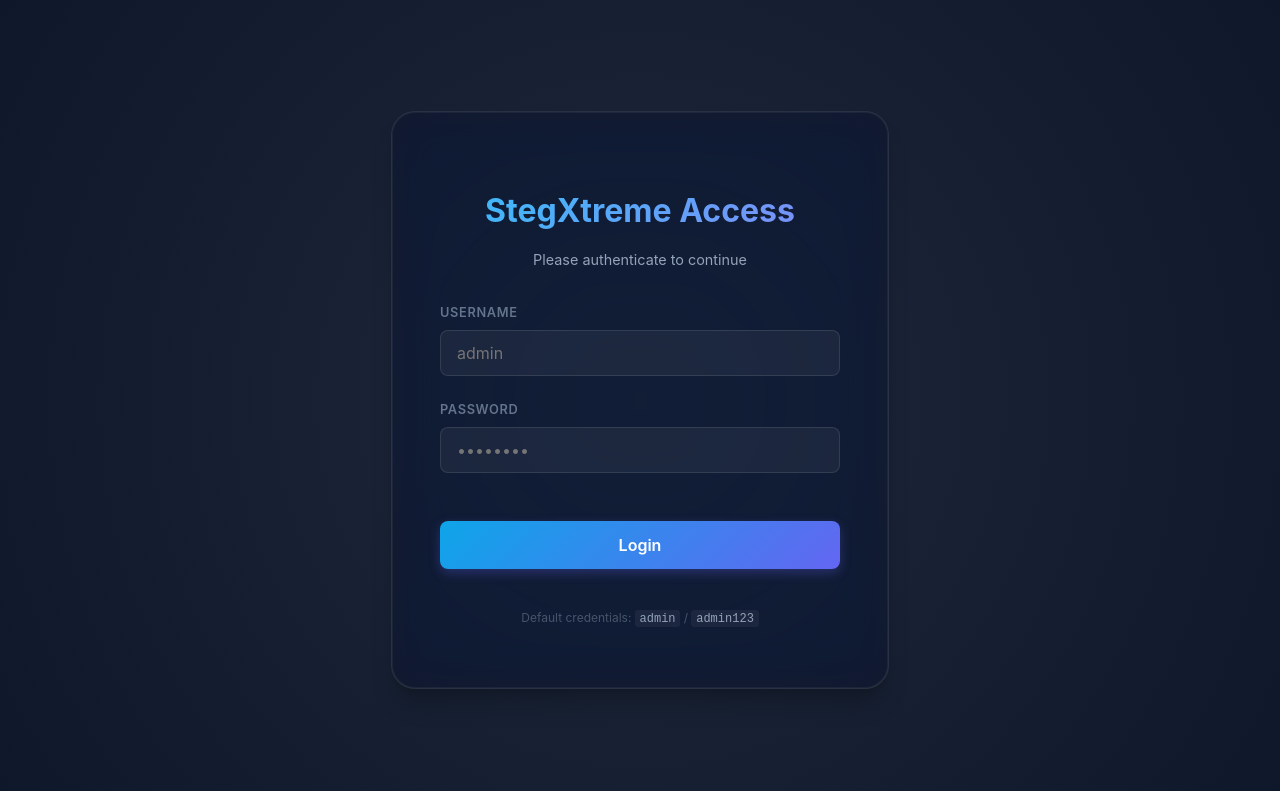
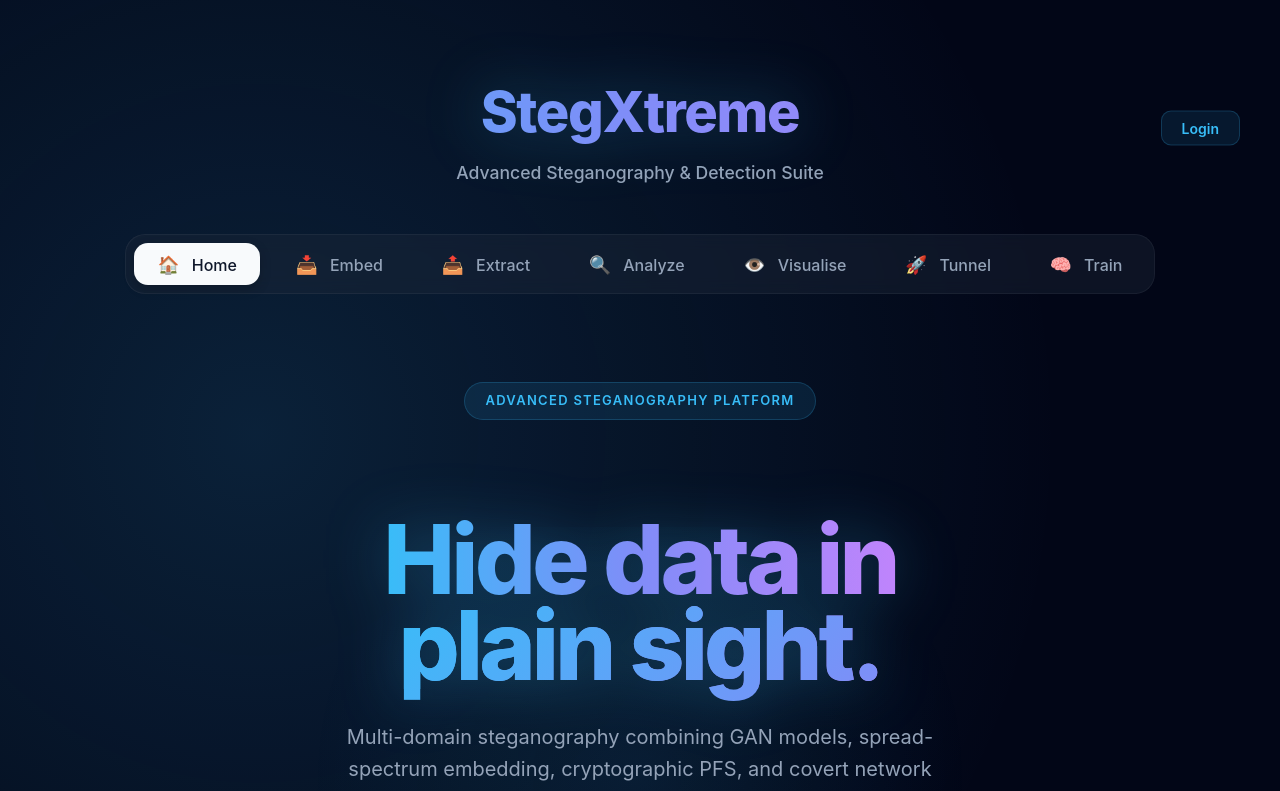
Before and after one commit to cryptocrushers-ah/StegXtreme, a React app in the folder frontend/: page / in a window 1280 px wide. Shown: the top 791 px of the page. Built offline with nearby package versions, Linux system fonts and the light colour scheme; no server answers; the HTML template or start-up script is replaced by a standard one.

Commit message:
Refactor: Public cover page with smart auth triggers and improved connectivity error handling

```diff
--- a/frontend/src/App.css
+++ b/frontend/src/App.css
@@ -12,16 +12,12 @@
 }
 
 .logout-btn {
-  position: absolute;
-  top: 50%;
-  right: 0;
-  transform: translateY(-50%);
   width: auto !important;
   margin-top: 0 !important;
   background: rgba(239, 68, 68, 0.1) !important;
   border: 1px solid rgba(239, 68, 68, 0.2) !important;
   color: #ef4444 !important;
-  padding: 0.5rem 1rem !important;
+  padding: 0.5rem 1.25rem !important;
   font-size: 0.875rem !important;
   border-radius: 10px !important;
   box-shadow: none !important;
@@ -48,6 +44,33 @@
   }
 }
 
+.header-actions {
+  position: absolute;
+  top: 50%;
+  right: 0;
+  transform: translateY(-50%);
+  display: flex;
+  gap: 1rem;
+}
+
+.login-trigger-btn {
+  width: auto !important;
+  margin-top: 0 !important;
+  background: rgba(56, 189, 248, 0.1) !important;
+  border: 1px solid rgba(56, 189, 248, 0.2) !important;
+  color: #38bdf8 !important;
+  padding: 0.5rem 1.25rem !important;
+  font-size: 0.875rem !important;
+  border-radius: 10px !important;
+  font-weight: 600 !important;
+  box-shadow: none !important;
+}
+
+.login-trigger-btn:hover {
+  background: rgba(56, 189, 248, 0.2) !important;
+  transform: scale(1.05) !important;
+}
+
 .glass-panel.landing-panel {
   background: transparent;
   border: none;
--- a/frontend/src/App.tsx
+++ b/frontend/src/App.tsx
@@ -14,79 +14,103 @@ type Tab = 'home' | 'embed' | 'extract' | 'analyze' | 'visualise' | 'tunnel' | '
 
 function App() {
   const [activeTab, setActiveTab] = useState<Tab>('home');
+  const [showLogin, setShowLogin] = useState(false);
   const { isAuthenticated, logout } = useAuthStore();
 
-  if (!isAuthenticated) {
-    return <LoginModal />;
+  const handleTabChange = (tab: Tab) => {
+    if (tab !== 'home' && !isAuthenticated) {
+      setShowLogin(true);
+      return;
     }
+    setActiveTab(tab);
+    setShowLogin(false);
+  };
+
+  const handleLogout = () => {
+    logout();
+    setActiveTab('home');
+  };
 
   return (
     <div>
       <header className="app-header">
-        <h1 onClick={() => setActiveTab('home')} style={{cursor: 'pointer'}}>StegXtreme</h1>
+        <h1 onClick={() => handleTabChange('home')} style={{cursor: 'pointer'}}>StegXtreme</h1>
         <p className="app-subtitle">Advanced Steganography & Detection Suite</p>
+        <div className="header-actions">
+          {isAuthenticated ? (
             <button
-          onClick={logout}
+              onClick={handleLogout}
               className="logout-btn"
             >
               Logout
             </button>
+          ) : (
+            <button
+              onClick={() => setShowLogin(true)}
+              className="login-trigger-btn"
+            >
+              Login
+            </button>
+          )}
+        </div>
       </header>
 
       <nav className="tabs">
         <button
           type="button"
           className={`tab-btn ${activeTab === 'home' ? 'active' : ''}`}
-          onClick={() => setActiveTab('home')}
+          onClick={() => handleTabChange('home')}
         >
           <span className="icon">🏠</span> Home
         </button>
         <button
           type="button"
           className={`tab-btn ${activeTab === 'embed' ? 'active' : ''}`}
-          onClick={() => setActiveTab('embed')}
+          onClick={() => handleTabChange('embed')}
         >
           <span className="icon">📥</span> Embed
         </button>
         <button
           type="button"
           className={`tab-btn ${activeTab === 'extract' ? 'active' : ''}`}
-          onClick={() => setActiveTab('extract')}
+          onClick={() => handleTabChange('extract')}
         >
           <span className="icon">📤</span> Extract
         </button>
         <button
           type="button"
           className={`tab-btn ${activeTab === 'analyze' ? 'active' : ''}`}
-          onClick={() => setActiveTab('analyze')}
+          onClick={() => handleTabChange('analyze')}
         >
           <span className="icon">🔍</span> Analyze
         </button>
         <button
           type="button"
           className={`tab-btn ${activeTab === 'visualise' ? 'active' : ''}`}
-          onClick={() => setActiveTab('visualise')}
+          onClick={() => handleTabChange('visualise')}
         >
           <span className="icon">👁️</span> Visualise
         </button>
         <button
           type="button"
           className={`tab-btn ${activeTab === 'tunnel' ? 'active' : ''}`}
-          onClick={() => setActiveTab('tunnel')}
+          onClick={() => handleTabChange('tunnel')}
         >
           <span className="icon">🚀</span> Tunnel
         </button>
         <button
           type="button"
           className={`tab-btn ${activeTab === 'train' ? 'active' : ''}`}
-          onClick={() => setActiveTab('train')}
+          onClick={() => handleTabChange('train')}
         >
           <span className="icon">🧠</span> Train
         </button>
       </nav>
 
+      {showLogin && <LoginModal onClose={() => setShowLogin(false)} />}
+
       <div className={`glass-panel ${activeTab === 'home' ? 'landing-panel' : ''}`}>
-        {activeTab === 'home'    && <LandingTab onNavigate={setActiveTab} />}
+        {activeTab === 'home'    && <LandingTab onNavigate={handleTabChange} />}
         {activeTab === 'embed'   && <EmbedTab />}
         {activeTab === 'extract' && <ExtractTab />}
         {activeTab === 'analyze' && <AnalyzeTab />}
--- a/frontend/src/components/LoginModal.css
+++ b/frontend/src/components/LoginModal.css
@@ -26,11 +26,34 @@
 }
 
 .login-card h2 {
-  margin-bottom: 0.5rem;
+  margin: 0;
   background: linear-gradient(135deg, #38bdf8 0%, #818cf8 100%);
   -webkit-background-clip: text;
+  background-clip: text;
   -webkit-text-fill-color: transparent;
   font-size: 2rem;
+}
+
+.modal-header {
+  display: flex;
+  justify-content: space-between;
+  align-items: center;
+  margin-bottom: 0.5rem;
+}
+
+.close-btn {
+  background: transparent;
+  border: none;
+  color: #64748b;
+  font-size: 1.5rem;
+  cursor: pointer;
+  padding: 0.5rem;
+  line-height: 1;
+  transition: color 0.2s;
+}
+
+.close-btn:hover {
+  color: #f8fafc;
 }
 
 .subtitle {
--- a/frontend/src/components/LoginModal.tsx
+++ b/frontend/src/components/LoginModal.tsx
@@ -2,7 +2,11 @@ import React, { useState } from 'react';
 import { useAuthStore } from '../store/authStore';
 import './LoginModal.css';
 
-const LoginModal: React.FC = () => {
+interface LoginModalProps {
+  onClose?: () => void;
+}
+
+const LoginModal: React.FC<LoginModalProps> = ({ onClose }) => {
   const [username, setUsername] = useState('');
   const [password, setPassword] = useState('');
   const [loading, setLoading] = useState(false);
@@ -40,9 +44,12 @@ const LoginModal: React.FC = () => {
   };
 
   return (
-    <div className="login-overlay">
-      <div className="login-card glass-panel">
-        <h2>StegXtreme Access</h2>
+    <div className="login-overlay" onClick={onClose}>
+      <div className="login-card glass-panel" onClick={(e) => e.stopPropagation()}>
+        <div className="modal-header">
+          <h2>StegXtreme Access</h2>
+          {onClose && <button className="close-btn" onClick={onClose}>&times;</button>}
+        </div>
         <p className="subtitle">Please authenticate to continue</p>
 
         <form onSubmit={handleSubmit}>
--- a/frontend/src/utils/api.ts
+++ b/frontend/src/utils/api.ts
@@ -10,6 +10,7 @@ export async function apiRequest(endpoint: string, options: RequestInit = {}, re
     headers.set('Authorization', `Bearer ${token}`);
   }
 
+  try {
     const response = await fetch(`${BASE_URL}${endpoint}`, {
       ...options,
       headers,
@@ -30,4 +31,10 @@ export async function apiRequest(endpoint: string, options: RequestInit = {}, re
     }
 
     return response.json();
+  } catch (err: any) {
+    if (err.name === 'TypeError' && err.message === 'Failed to fetch') {
+      throw new Error('Backend unreachable. Please ensure the FastAPI server is running on http://localhost:8000.');
     }
+    throw err;
+  }
+}
```
Lines whose indentation alone changed are shown as unchanged.
